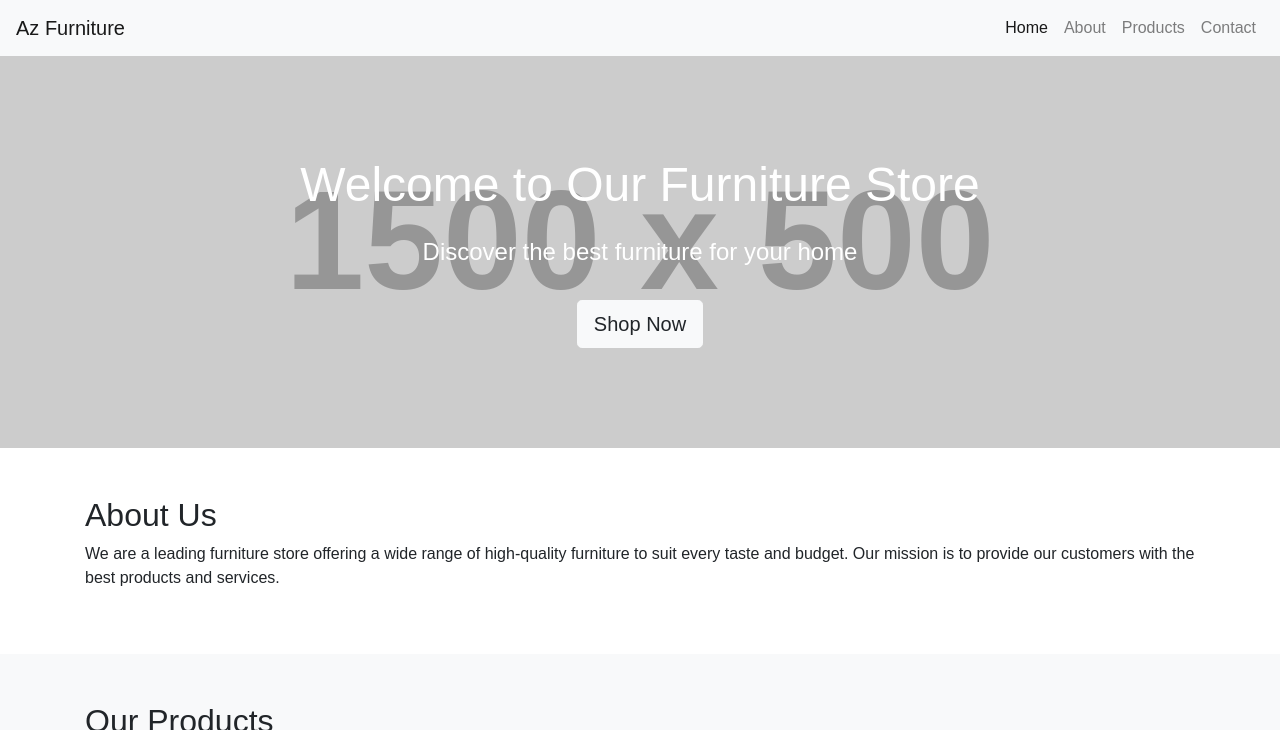
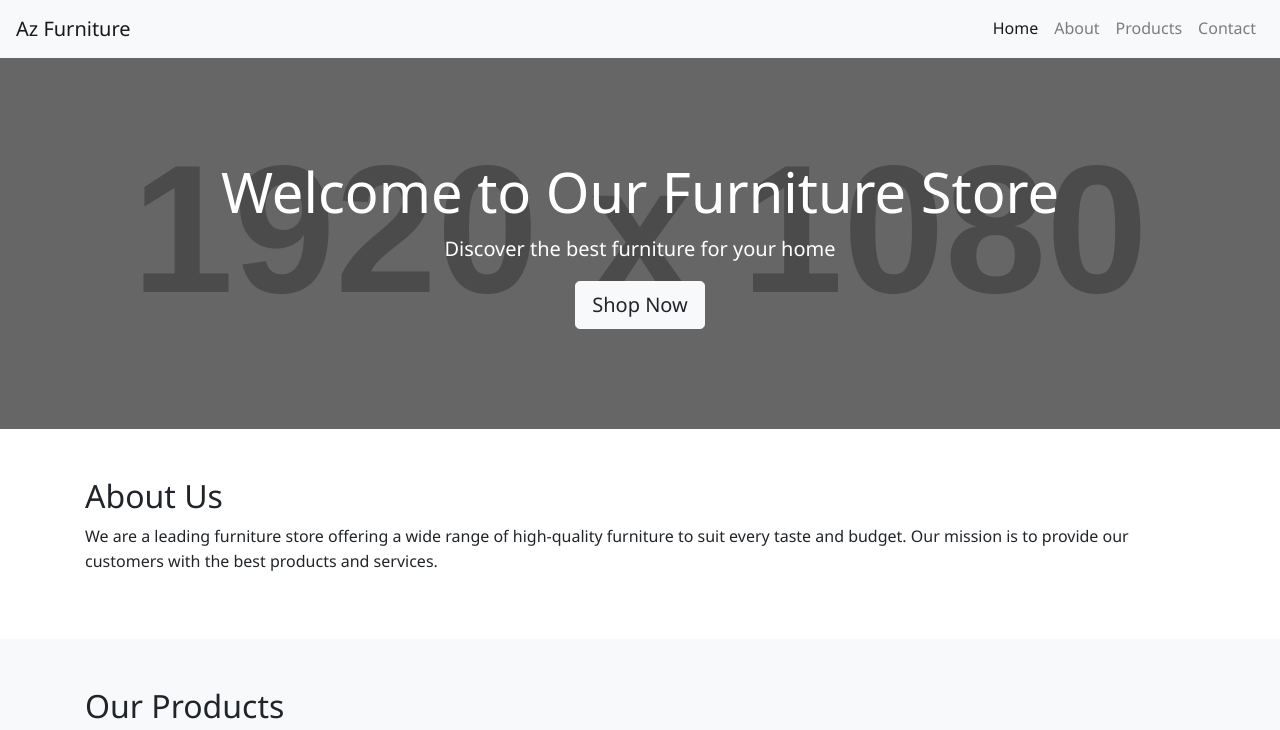
Before and after one commit to mdraza77/test, a plain HTML site: page index.html in a window 1280 px wide. Shown: the top 730 px of the page. Drawn offline with nearby package versions, Linux system fonts and the light colour scheme; placeholder pictures from the web are drawn by us.

Commit message:
3rd time

```diff
--- a/script.js
+++ b/script.js
@@ -1,10 +1,20 @@
-// Custom JavaScript can be added here
-// For example, you can add event listeners or other interactive elements
+document.addEventListener('DOMContentLoaded', function() {
+    const sections = document.querySelectorAll('section');
 
-document.addEventListener('DOMContentLoaded', function() {
-    // Example: Add a click event to the 'Shop Now' button
-    const shopNowButton = document.querySelector('.btn-light');
-    shopNowButton.addEventListener('click', function() {
-        alert('Shop Now button clicked!');
+    const options = {
+        threshold: 0.1
+    };
+
+    const observer = new IntersectionObserver(function(entries, observer) {
+        entries.forEach(entry => {
+            if (entry.isIntersecting) {
+                entry.target.classList.add('visible');
+                observer.unobserve(entry.target);
+            }
+        });
+    }, options);
+
+    sections.forEach(section => {
+        observer.observe(section);
     });
 });
--- a/styles.css
+++ b/styles.css
@@ -1,31 +1,52 @@
 body {
-    font-family: Arial, sans-serif;
-    margin: 0;
-    padding: 0;
-    box-sizing: border-box;
+    font-family: 'Segoe UI', Tahoma, Geneva, Verdana, sans-serif;
+    line-height: 1.6;
 }
 
 .navbar {
-    margin-bottom: 0;
+    transition: background-color 0.5s ease;
+}
+
+.navbar:hover {
+    background-color: #f8f9fa;
 }
 
 .hero {
     padding: 100px 0;
-    background: url('https://via.placeholder.com/1500x500') no-repeat center center;
-    background-size: cover;
+    background: linear-gradient(rgba(0, 0, 0, 0.5), rgba(0, 0, 0, 0.5)), url('https://via.placeholder.com/1920x1080') center/cover no-repeat;
+    color: white;
+    transition: transform 0.5s ease;
 }
 
-.hero h1 {
-    font-size: 3rem;
-    margin-bottom: 20px;
+.hero:hover {
+    transform: scale(1.05);
 }
 
-.hero p {
-    font-size: 1.5rem;
-    margin-bottom: 30px;
+.card {
+    transition: transform 0.3s ease, box-shadow 0.3s ease;
 }
 
-footer {
-    padding: 20px 0;
-    background-color: #f8f9fa;
+.card:hover {
+    transform: translateY(-10px);
+    box-shadow: 0 4px 8px rgba(0, 0, 0, 0.2);
 }
+
+.btn {
+    transition: background-color 0.3s ease, color 0.3s ease;
+}
+
+.btn:hover {
+    background-color: #0056b3;
+    color: white;
+}
+
+section {
+    transition: opacity 0.5s ease;
+    opacity: 0;
+    transform: translateY(20px);
+}
+
+section.visible {
+    opacity: 1;
+    transform: translateY(0);
+}
```
